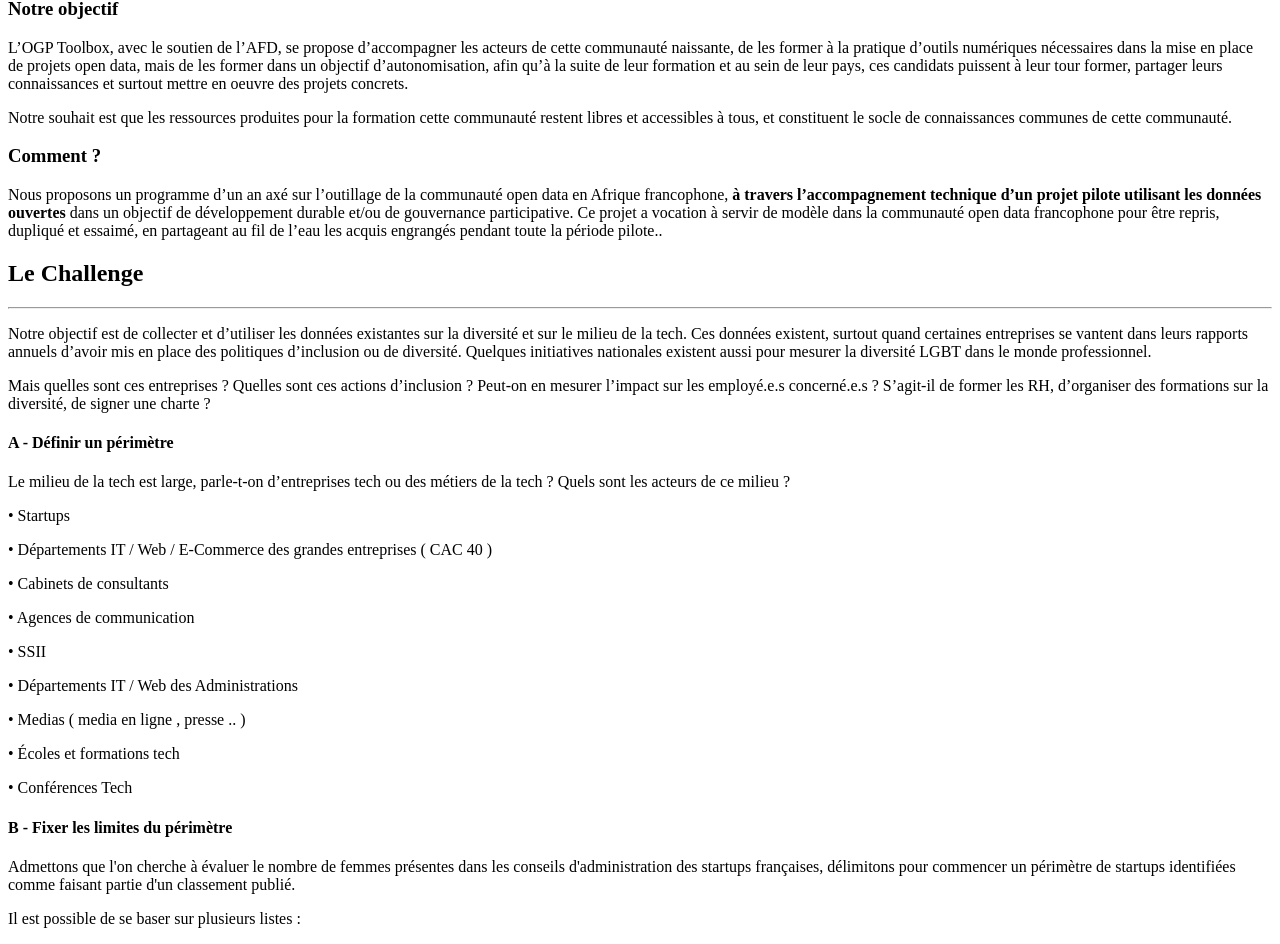
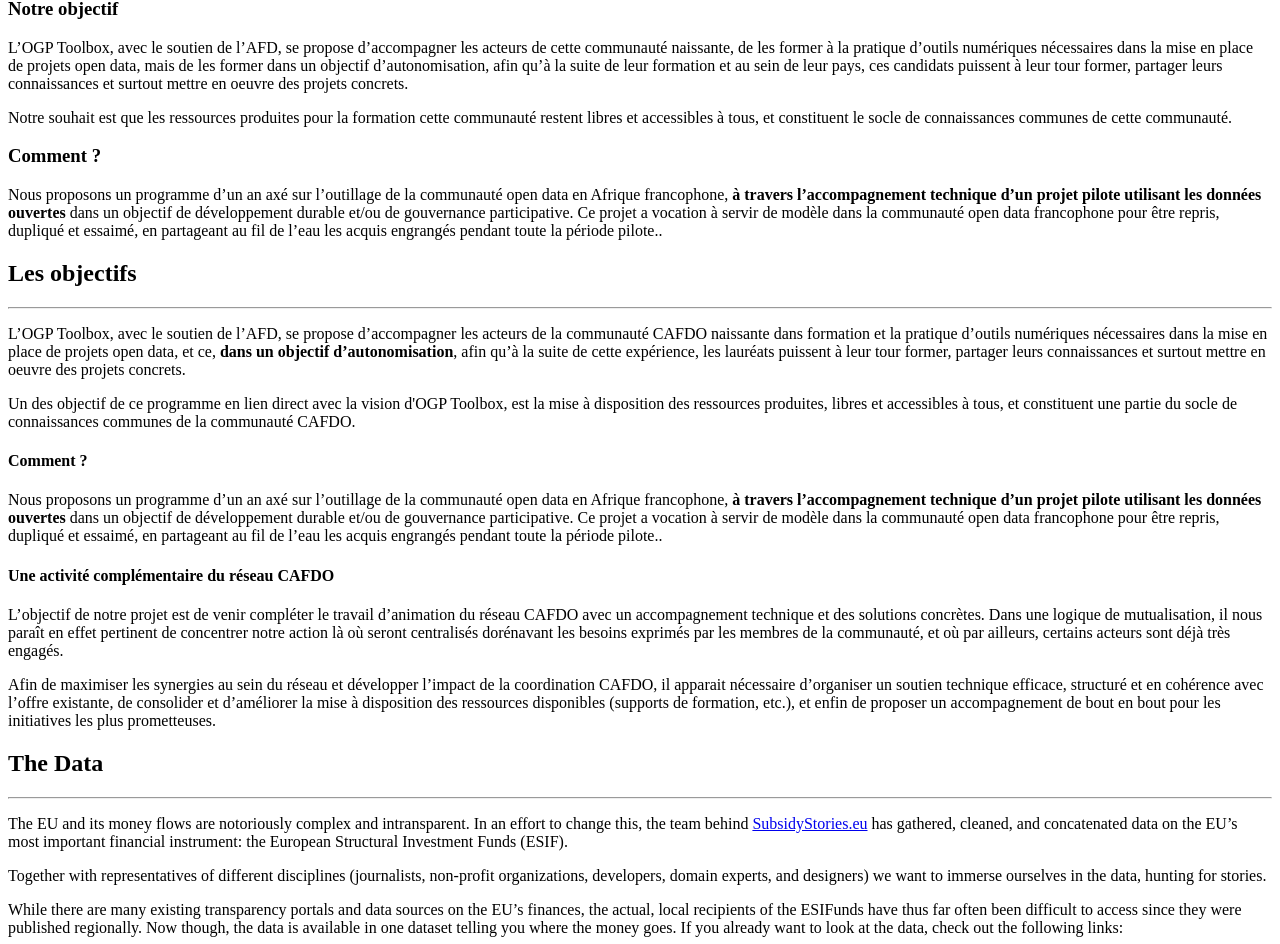
Before and after one commit to ogptoolbox/aap, a Jekyll site: the page built from index.html, in a window 1280 px wide and 1400 px high, scrolled down 568 px. Shown: the top 944 px of the window. Built offline with Jekyll 4.4.1, drawn with Linux system fonts in a browser that asks for light colours; some of the changed text lies outside the part shown.

Commit message:
Replace the whole file with new content

```diff
--- a/_includes/challenge.html
+++ b/_includes/challenge.html
@@ -4,44 +4,25 @@
             <div class="row">
 
                 <div class="col-lg-12 text-center">
-                    <h2>Le Challenge</h2>
+                    <h2>Les objectifs</h2>
                     <hr class="star-light">
                 </div>
             </div>
             <div class="row">
                 <div class="col-lg-4 col-lg-offset-2">
-                    <p>Notre objectif est de collecter et d’utiliser les données existantes sur la diversité et sur le milieu de la tech. Ces données existent, surtout quand certaines entreprises se vantent dans leurs rapports annuels d’avoir mis en place des politiques d’inclusion ou de diversité. Quelques initiatives nationales existent aussi pour mesurer la diversité LGBT dans le monde professionnel.
-                    </p>
+                    <p>L’OGP Toolbox, avec le soutien de l’AFD, se propose d’accompagner les acteurs de la communauté CAFDO naissante dans formation et la pratique d’outils numériques nécessaires dans la mise en place de projets open data, et ce, <b>dans un objectif d’autonomisation</b>, afin qu’à la suite de cette expérience, les lauréats puissent à leur tour former, partager leurs connaissances et surtout mettre en oeuvre des projets concrets.</p>
 
-                    <p>Mais quelles sont ces entreprises ? Quelles sont ces actions d’inclusion ? Peut-on en mesurer l’impact sur les employé.e.s concerné.e.s ? S’agit-il de former les RH, d’organiser des formations sur la diversité, de signer une charte ?
-                    </p>
+                    <p>Un des objectif de ce programme en lien direct avec la vision d'OGP Toolbox, est la mise à disposition des ressources produites, libres et accessibles à tous, et constituent une partie du socle de connaissances communes de la communauté CAFDO.</p>
 
-                    <h4>A - Définir un périmètre</h4>
-
-                    <p>Le milieu de la tech est large, parle-t-on d’entreprises tech ou des métiers de la tech ? Quels sont les acteurs de ce milieu ? </p>
-                    <p>• Startups</p>
-                    <p>• Départements IT / Web / E-Commerce des grandes entreprises ( CAC 40 ) </p>
-                    <p>• Cabinets de consultants</p>
-                    <p>• Agences de communication</p>
-                    <p>• SSII</p>
-                    <p>• Départements IT / Web des Administrations </p>
-                    <p>• Medias ( media en ligne , presse .. ) </p>
-                    <p>• Écoles et formations tech</p>
-                    <p>• Conférences Tech</p>
+                    <h4>Comment ?</h4>
+                    <p>Nous proposons un programme d’un an axé sur l’outillage de la communauté open data en Afrique francophone, <b>à travers l’accompagnement technique d’un projet pilote utilisant les données ouvertes</b> dans un objectif de développement durable et/ou de gouvernance participative. Ce projet a vocation à servir de modèle dans la communauté open data francophone pour être repris, dupliqué et essaimé, en partageant au fil de l’eau les acquis engrangés pendant toute la période pilote..</p>
                 </div>
                 <div class="col-lg-4">
                     <div>
-                        <h4>B - Fixer les limites du périmètre</h4>
-                    <p> Admettons que l'on cherche à évaluer le nombre de femmes présentes dans les conseils d'administration des startups françaises, délimitons pour commencer un périmètre de startups identifiées comme faisant partie d'un classement publié.</p>
+                        <h4>Une activité complémentaire du réseau CAFDO</h4>
+                    <p>L’objectif de notre projet est de venir compléter le travail d’animation du réseau CAFDO avec un accompagnement technique et des solutions concrètes. Dans une logique de mutualisation, il nous paraît en effet pertinent de concentrer notre action là où seront centralisés dorénavant les besoins exprimés par les membres de la communauté, et où par ailleurs, certains acteurs sont déjà très engagés.</p>
 
-
-                    <p>Il est possible de se baser sur plusieurs listes :</p>
-                     <p>• Le <a href="http://lentreprise.lexpress.fr/creation-entreprise/classement-le-top-100-des-start-up-francaises-en-2015_1713234.html">top 100 des Startups</a> de l’Express qui définit les startups de ce classement par: <i>"Créées au maximum il y a huit ans, elles ont réalisé en 2014 un chiffre d'affaires d'au moins un million d'euros, ou effectué une levée de fonds du même montant depuis leur création."</i></p>
-
-                    <p>• Celle de <a href="http://www.maddyness.com/startup/2014/11/05/ebg-top-100-startups-francaises/">Maddyness</a> sur les startups dites “innovantes”.</p>
-
-                     <p>Dans tous les cas, le choix d'une liste ou d'une autre, même si constituée par nos propres critères, doit être expliqué.</p>
-
+                    <p>Afin de maximiser les synergies au sein du réseau et développer l’impact de la coordination CAFDO, il apparait nécessaire d’organiser un soutien technique efficace, structuré et en cohérence avec l’offre existante, de consolider et d’améliorer la mise à disposition des ressources disponibles (supports de formation, etc.), et enfin de proposer un accompagnement de bout en bout pour les initiatives les plus prometteuses.</p>
                 </div>
             </div>
             </div>
@@ -53,5 +34,4 @@
     <script src="https://oss.maxcdn.com/libs/html5shiv/3.7.0/html5shiv.js"></script>
     <script src="https://oss.maxcdn.com/libs/respond.js/1.4.2/respond.min.js"></script>
     <![endif]-->
-    <!--Using the skills developed in the Bootcamp, a massive database containing information on more than <b>250 bn Euro</b> spent via the EU's primary investment tool, the European Structure and Investment Funds (ESIF), will be tackled in the Data Expedition. Train in the Bootcamp, and join the Story Hunt!-->
 </head>
```
